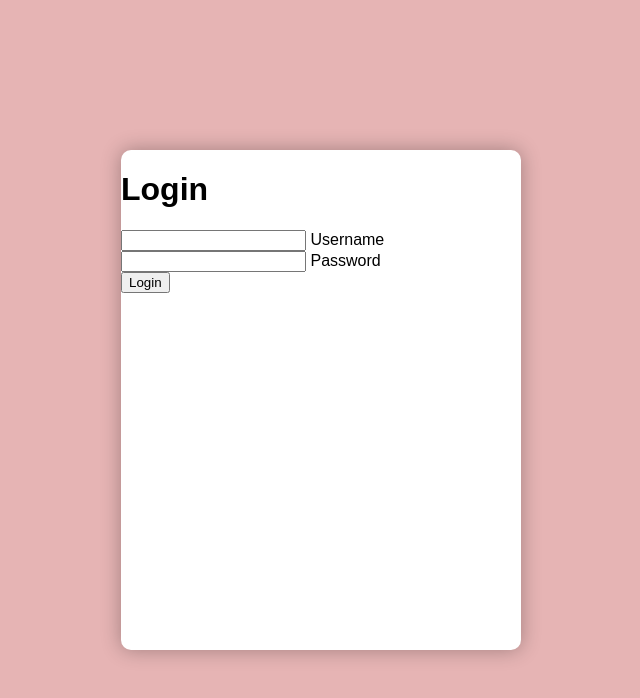
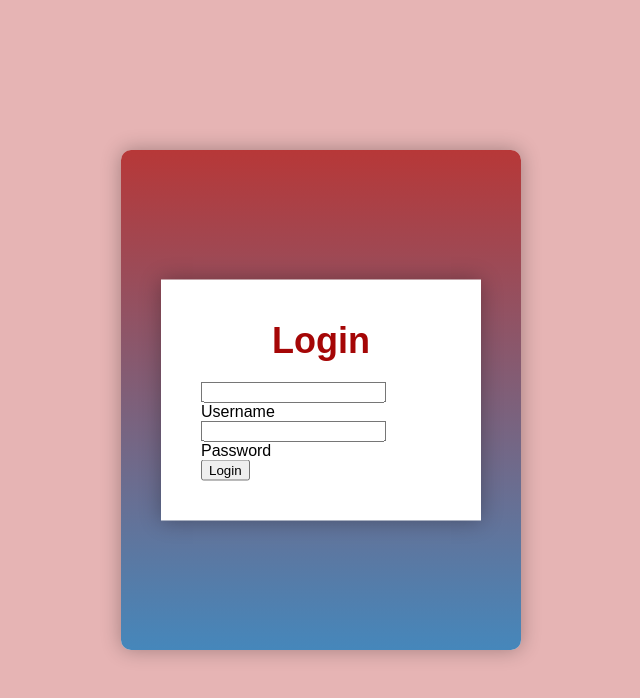
Before and after one commit to FahrijeGjoka/UEB2025_PHP, a PHP site: page /login.html in a window 1280 px wide. Shown: the top 698 px of the page, without its empty margins (319-959 px from the left). Run offline with PHP 8.4, Linux system fonts and the light colour scheme.

Commit message:
Update login.css
Added overlay with gradient and hover effects, styled content box and headings with hover transitions.

```diff
--- a/login.css
+++ b/login.css
@@ -31,3 +31,42 @@
     transform: translateY(-10px);
     box-shadow: 0 15px 30px rgba(0, 0, 0, 0.3);
   }
+
+  .overlay {
+    position: absolute;
+    top: 0;
+    left: 0;
+    width: 100%;
+    height: 100%;
+    background: linear-gradient(to bottom, rgb(165, 6, 6), #1769aa);
+    opacity: 0.8;
+    transition: all 0.3s ease-in-out;
+  }
+
+  .box:hover .overlay {
+    opacity: 1;
+  }
+
+  .content {
+    position: absolute;
+    top: 50%;
+    left: 50%;
+    transform: translate(-50%, -50%);
+    width: 80%;
+    padding: 40px;
+    background: #fff;
+    box-shadow: 0 0 20px rgba(0, 0, 0, 0.3);
+    transition: all 0.3s ease-in-out;
+  }
+
+  .box:hover .content {
+    transform: translate(-50%, -60%);
+  }
+
+  h1 {
+    margin-top: 0;
+    margin-bottom: 20px;
+    font-size: 36px;
+    color: rgb(165, 6, 6);
+    text-align: center;
+  }
```
